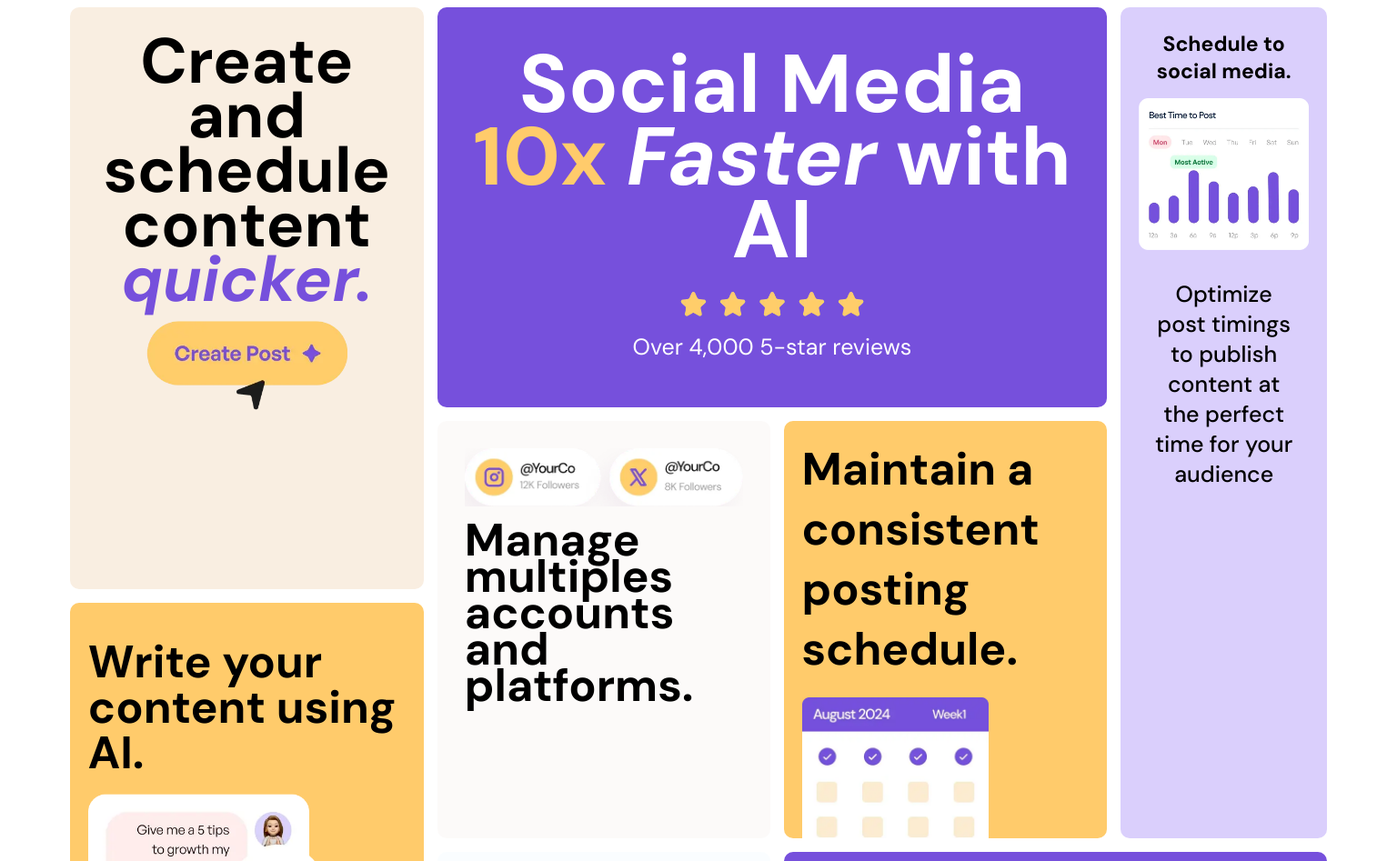
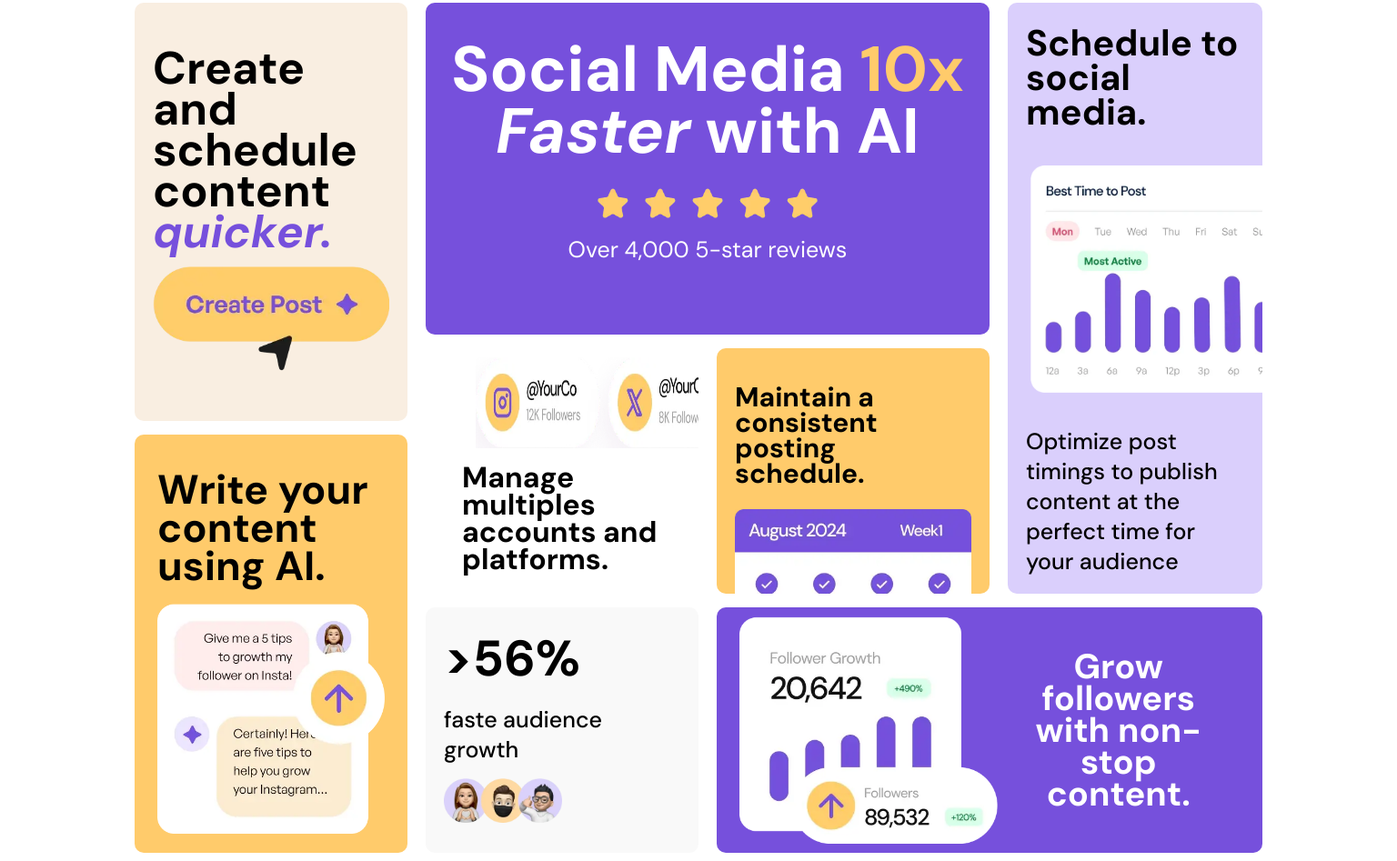
Before and after one commit to riyad-init/Frontend-Mentor-Bento-grid, a plain HTML site: page index.html in a window 1536 px wide. Shown: the part 17-964 px from the top of the page at 91% size. Drawn offline with Linux system fonts and the light colour scheme.

Commit message:
final Sumission

```diff
--- a/style.css
+++ b/style.css
@@ -1,3 +1,4 @@
+
 :root{
 --purple100: hsl(254, 88%, 90%);
 --purple500: hsl(256, 67%, 59%);
@@ -24,6 +25,7 @@ body{
 .container{
     width: 90% ;
     margin: 2.5rem auto ;
+    background-color: rgba(155, 155, 155, 0.119);
 }
 .item{
     margin-bottom:2.5rem;
@@ -49,6 +51,7 @@ h2,
 h3{
     font-weight: 700;
 }
+
 #star h1{
     font-size: 4.2rem;
     color: var(--white);
@@ -75,22 +78,26 @@ h3{
 }
 #platform{
     padding: 1rem;
-    background-color: rgba(245, 242, 238, 0.356);
+    background-color: white;
     border-radius: 1rem;
 }
 #posting-schedule h3{
     font-size: 2.3rem;
     line-height: 2rem;
-    margin-bottom: 2rem;
+    margin-top: 2rem;
+
 }
 #posting-schedule img{
     width: 65%;
-    margin-bottom: -2px;
+
+    margin-top: 2.5rem;
+    margin-bottom: -2.5rem;
 }
 #posting-schedule{
     background-color: var(--yellow500);
     padding: 2rem 2rem 0rem 2rem ;
     border-radius: 1rem;
+    overflow: hidden;
 }
 #publish h3{
    font-size: 2.3rem;
@@ -138,7 +145,7 @@ h3{
 #audience-growth{
     padding: 2rem 2rem;
     border-radius: 1rem;
-    background-color: rgba(240, 248, 255, 0.367);
+    background-color: rgb(249, 249, 249);
 }
 #create-post h2{
     font-size: 2.9rem;
@@ -169,109 +176,191 @@ h3{
     padding: 1.5rem 2rem;
     border-radius: 1rem;
 }
+@media screen and (min-width:768px){
+    main{
+        display: flex;
+        flex-wrap: wrap;
+        justify-content: space-evenly;
 
+        padding: 4rem;
+    }
+    .item{
+        flex-basis: 45%;
+    }
 
-@media screen and (min-width:768px) {
+}
+
+@media screen and (min-width:1440px) {
     .item{
         margin-bottom: 0;
     }
     p{
         font-size: 2.5rem;
-        margin-bottom: 1.5rem;
+    }
+    .container{
+        max-width: 1440px;
+        height: 980px;
+        overflow: hidden;
+        margin: 0 auto;
+
+        background-color: rgba(253, 253, 253, 0.293);
     }
     main{
+        width: 1280px;
+        padding:2rem;
+        margin: 0 auto;
+        text-align: center;
+        background-color: var(--white);
         display: grid;
-        grid-template-columns: auto auto auto auto;
-        grid-row: auto auto auto;
-        grid-auto-flow: row;
-        gap: 1.5rem;
+        grid-template-areas: 'area1 area2 area2 area3'
+                             'area1 area2 area2 area3'
+                             'area1 area2 area2 area3'
+                             'area1 area2 area2 area3'
+                             'area1 area5 area7 area3'
+                             'area6 area5 area7 area3'
+                             'area6 area5 area7 area3'
+                             'area6 area8 area4 area4'
+                             'area6 area8 area4 area4'
+                             'area6 area8 area4 area4'
+        ;
+        justify-content: space-evenly;
+        gap: 1.5rem 2rem;
     }
+
+
     #create-post{
-       grid-area: 1/1/2/2;
-       margin-bottom: -20rem;
-       text-align: center;
-       padding: 3rem 1rem;
+       grid-area: area1;
+       max-width: 300px;
+       max-height: 460px;
+       text-align: left;
+       padding: 2rem;
+    }
+    #create-post h2 {
+        margin-top: 3rem;
+          font-size:  5rem  ;
+          line-height:4.5rem;
+    }
+    #create-post img{
+        width: 100%;
+    }
+
+    #star{
+        grid-area: area2;
+        max-width: 620px;
+        height: 365px;
+        padding: 1.5rem;
+    }
+    #star h1{
+        font-size: 7rem;
+        line-height: 6.8rem;
 
     }
-    #create-post h2{
-        font-size: 7rem;
-        line-height: 6rem;
-        margin-bottom: 1.5rem;
+    #star img{
+        width :250px
     }
-    #star{
-        grid-area: 1/2/2/4;
-        padding: 1.5 3rem;
+
+    #publish{
+       grid-area: area3;
+       max-height: 650px;
+       max-width: 300px;
+       text-align: start;
+       padding: 0;
+       overflow: hidden;
     }
-    #star h1{
-        font-size: 9rem;
-        line-height: 8rem;
+    #publish h3{
+        font-size: 4rem;
+        line-height: 3.8rem;
+        padding: 2.5rem 2rem;
     }
-    #star p{
-        margin-bottom: 1.5rem;
+    #publish img{
+        height:auto;
+        width: 300px;
+        margin-left: 2.5rem;
     }
-    #star img{
-        width: 30%;
+    #publish p{
+        padding: 1.5rem 2rem;
     }
-    #publish{
-       grid-area: 1/4/3/5;
-    }
+
     #ai-content{
-        grid-area: 2/1/4/2;
-        padding-top: 2rem;
-        margin-top: 20rem;
+        grid-area: area6;
+        max-height: 460px;
+        max-width: 300px;
+        padding: 2rem 2.5rem;
+        text-align:start;
     }
     #ai-content h2{
-        font-size: 5rem;
-        line-height: 5rem;
+        font-size: 4.5rem;
+        line-height: 4.2rem;
     }
     #ai-content img{
-        text-align: center;
-    }
-
-    #platform{
-      grid-area: 2/2/3/3;
-      padding: 3rem 3rem;
-    }
-   #platform h3{
-    font-size: 5rem;
-    line-height: 4rem;
-    margin: 1.5rem 0;
-   }
-    #posting-schedule{
-        grid-area: 2/3/3/4;
-    }
-    #posting-schedule h3{
-        font-size: 5rem;
-        line-height: normal;
+        width: 100%;
     }
 
 
 
+    #platform{
+      grid-area: area5;
+      max-width: 300px;
+      max-height: 270px;
+      text-align: start;
+      overflow: hidden;
+
+    }
+    #platform img{
+        height:100px;
+        width:400px ;
+        margin-left:4.5rem;
+    }
+    #platform h3{
+        margin-top: 1.5rem;
+        margin-left: 3rem;
+        font-size: 3.2rem;
+        line-height: 3rem;
+    }
+
+    #posting-schedule{
+        grid-area: area7;
+        max-width: 300px;
+        height: 270px;
+        padding: 2rem;
+        text-align: start;
+        overflow: hidden;
+    }
+    #posting-schedule img{
+        width: 100%;
+    }
+    #posting-schedule h3{
+        font-size: 3rem;
+        line-height: 2.8rem; ;
+    }
+
     #audience-growth{
-      grid-area: 3/2/4/3;
-      padding: 1.5rem;
-      text-align: center;
+      grid-area: area8;
+      max-width: 300px;
+      max-height: 270px;
+      text-align: start;
     }
     #audience-growth h2{
-        font-size: 7rem;
+        font-size: 5.5rem;
     }
 
 
     #content{
-        grid-area: 3/3/4/5;
+        max-height: 270px;
+        max-width: 620px;
+        grid-area:area4 ;
         display: flex;
         justify-content: space-evenly;
         align-items: center;
-        padding: 3rem;
+
     }
     #content img{
+        height: 250px;
         flex-basis: 50%;
-        max-width: 30%;
     }
     #content h2{
-        flex-basis: 50%;
-        font-size: 5rem;
-        line-height: normal;
+        font-size: 3.8rem;
+        line-height: 3.5rem;
     }
 
 }
```
Also changed, not shown: Screenshot 2024-10-24 150224.png (added), assets/fonts/DMSans-Italic-VariableFont_opsz,wght.ttf (deleted), assets/fonts/DMSans-VariableFont_opsz,wght.ttf (deleted), assets/fonts/OFL.txt (deleted), assets/fonts/README.txt (deleted), assets/fonts/static/DMSans-Medium.ttf (deleted), assets/fonts/static/DMSans-MediumItalic.ttf (deleted), assets/fonts/static/DMSans-Regular.ttf (deleted).
